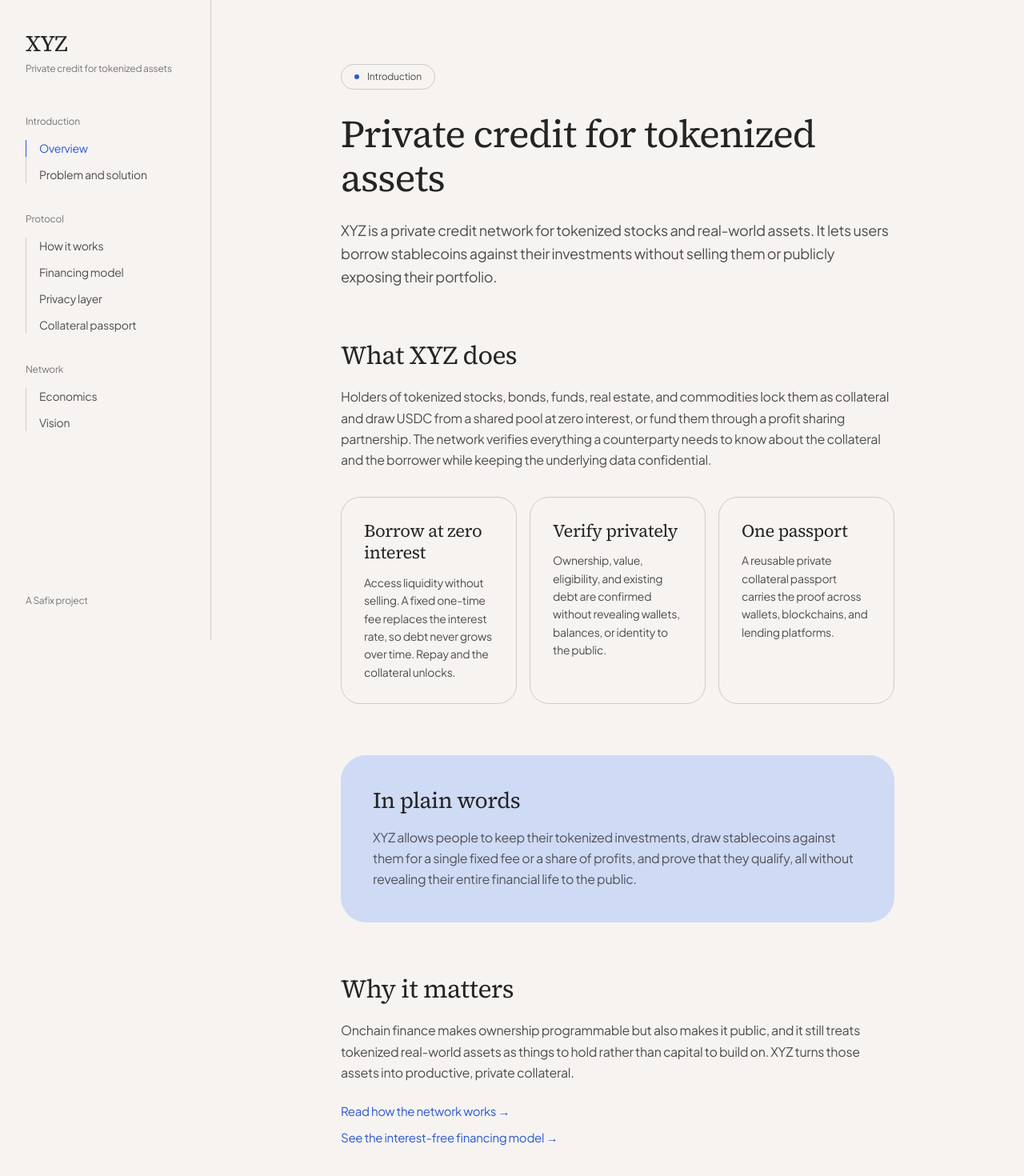
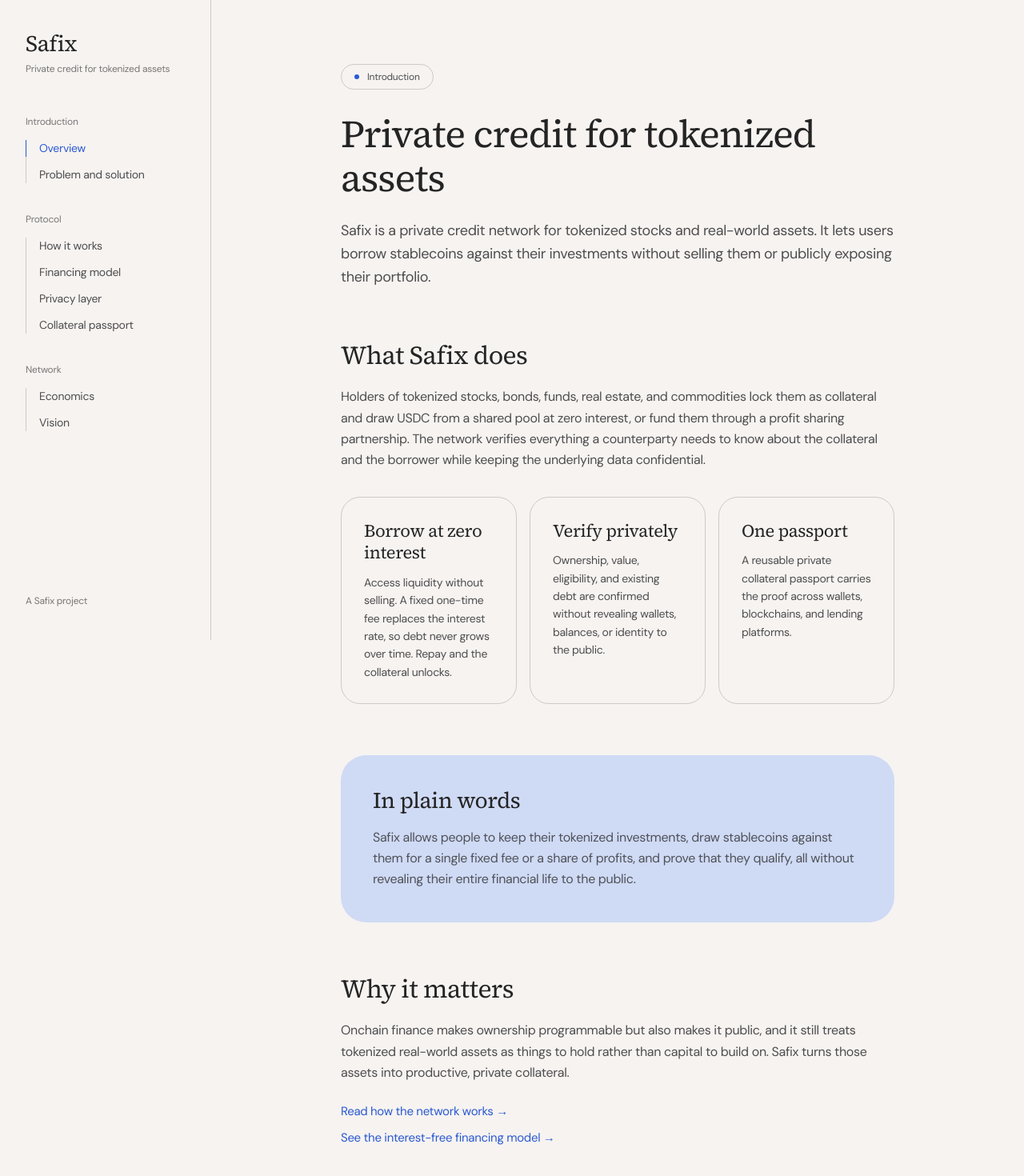
Before and after one commit to safixlabs/safix-docs, a Next.js app: page / in a window 1280 px wide. Shown: the top 1470 px of the page at 80% size. Built offline with nearby package versions, Linux system fonts and the light colour scheme.

Commit message:
feat: rebrand docs to Safix and switch body typeface to DM Sans
Project name is final: Safix, matching the live site. Wordmark,
metadata, page copy, diagram label, and favicon letter updated.
DM Sans replaces Plus Jakarta Sans to match the site's typography.

```diff
--- a/app/economics/page.tsx
+++ b/app/economics/page.tsx
@@ -15,7 +15,7 @@ export default function EconomicsPage() {
       />
 
       <H2>Revenue model</H2>
-      <P>XYZ charges for events, not for time. Revenue comes from:</P>
+      <P>Safix charges for events, not for time. Revenue comes from:</P>
       <RowList
         items={[
           "One-time loan origination fees",
--- a/app/financing/page.tsx
+++ b/app/financing/page.tsx
@@ -44,7 +44,7 @@ export default function FinancingPage() {
 
       <H2>Profit and loss sharing</H2>
       <P>
-        For financing tied to a business or a productive asset, XYZ replaces the creditor relationship
+        For financing tied to a business or a productive asset, Safix replaces the creditor relationship
         with an investment partnership. The financed party and the pool agree on a profit split before
         any capital moves.
       </P>
--- a/app/how-it-works/page.tsx
+++ b/app/how-it-works/page.tsx
@@ -45,7 +45,7 @@ export default function HowItWorksPage() {
 
       <H2>Liquidation</H2>
       <P>
-        If the collateral value falls below the required level, XYZ liquidates part of it to protect
+        If the collateral value falls below the required level, Safix liquidates part of it to protect
         the pool. The liquidated collateral flows to the stability pool at a discount and becomes part
         of liquidity provider returns. Partial liquidation restores the position to a healthy ratio
         without closing it.
--- a/app/layout.tsx
+++ b/app/layout.tsx
@@ -1,6 +1,6 @@
 import type { Metadata } from "next"
 import type { ReactNode } from "react"
-import { Plus_Jakarta_Sans, Source_Serif_4 } from "next/font/google"
+import { DM_Sans, Source_Serif_4 } from "next/font/google"
 import "./globals.css"
 import Sidebar from "@/components/Sidebar"
 import MobileNav from "@/components/MobileNav"
@@ -12,18 +12,18 @@ const serif = Source_Serif_4({
   variable: "--font-serif-src"
 })
 
-const sans = Plus_Jakarta_Sans({
+const sans = DM_Sans({
   subsets: ["latin"],
   variable: "--font-sans-src"
 })
 
 export const metadata: Metadata = {
   title: {
-    default: "XYZ documentation",
-    template: "%s · XYZ documentation"
+    default: "Safix documentation",
+    template: "%s · Safix documentation"
   },
   description:
-    "XYZ is a private credit network for tokenized stocks and real-world assets. Borrow stablecoins against your investments without selling them or exposing your portfolio."
+    "Safix is a private credit network for tokenized stocks and real-world assets. Borrow stablecoins against your investments without selling them or exposing your portfolio."
 }
 
 export default function RootLayout({ children }: { children: ReactNode }) {
@@ -37,7 +37,7 @@ export default function RootLayout({ children }: { children: ReactNode }) {
             {children}
             <PrevNext />
             <footer className="mt-16 flex items-baseline justify-between border-t border-ash pt-6 text-[12px] tracking-[-0.02em] text-smoke">
-              <span>XYZ</span>
+              <span>Safix</span>
               <span>A Safix project</span>
             </footer>
           </div>
--- a/app/page.tsx
+++ b/app/page.tsx
@@ -7,10 +7,10 @@ export default function OverviewPage() {
       <DocHeader
         tag="Introduction"
         title="Private credit for tokenized assets"
-        lead="XYZ is a private credit network for tokenized stocks and real-world assets. It lets users borrow stablecoins against their investments without selling them or publicly exposing their portfolio."
+        lead="Safix is a private credit network for tokenized stocks and real-world assets. It lets users borrow stablecoins against their investments without selling them or publicly exposing their portfolio."
       />
 
-      <H2>What XYZ does</H2>
+      <H2>What Safix does</H2>
       <P>
         Holders of tokenized stocks, bonds, funds, real estate, and commodities lock them as collateral
         and draw USDC from a shared pool at zero interest, or fund them through a profit sharing
@@ -33,7 +33,7 @@ export default function OverviewPage() {
       </CardGrid>
 
       <Highlight title="In plain words">
-        XYZ allows people to keep their tokenized investments, draw stablecoins against them for a
+        Safix allows people to keep their tokenized investments, draw stablecoins against them for a
         single fixed fee or a share of profits, and prove that they qualify, all without revealing
         their entire financial life to the public.
       </Highlight>
@@ -41,7 +41,7 @@ export default function OverviewPage() {
       <H2>Why it matters</H2>
       <P>
         Onchain finance makes ownership programmable but also makes it public, and it still treats
-        tokenized real-world assets as things to hold rather than capital to build on. XYZ turns those
+        tokenized real-world assets as things to hold rather than capital to build on. Safix turns those
         assets into productive, private collateral.
       </P>
       <div className="mt-6 flex flex-col gap-2.5">
--- a/app/privacy/page.tsx
+++ b/app/privacy/page.tsx
@@ -11,7 +11,7 @@ export default function PrivacyPage() {
       <DocHeader
         tag="Protocol"
         title="Privacy layer"
-        lead="XYZ verifies important financial facts without exposing the underlying data publicly."
+        lead="Safix verifies important financial facts without exposing the underlying data publicly."
       />
 
       <H2>What the network can confirm</H2>
--- a/app/problem/page.tsx
+++ b/app/problem/page.tsx
@@ -11,7 +11,7 @@ export default function ProblemPage() {
       <DocHeader
         tag="Introduction"
         title="The problem and the solution"
-        lead="Tokenized assets are public by default and financially idle. XYZ addresses both at once."
+        lead="Tokenized assets are public by default and financially idle. Safix addresses both at once."
       />
 
       <H2>The problem</H2>
@@ -28,7 +28,7 @@ export default function ProblemPage() {
 
       <H2>The solution</H2>
       <P>
-        XYZ allows users to lock tokenized stocks, bonds, funds, real estate, commodities, and other
+        Safix allows users to lock tokenized stocks, bonds, funds, real estate, commodities, and other
         RWAs as collateral to borrow stablecoins.
       </P>
       <P>
--- a/app/vision/page.tsx
+++ b/app/vision/page.tsx
@@ -11,13 +11,13 @@ export default function VisionPage() {
       <DocHeader
         tag="Network"
         title="Vision"
-        lead="XYZ aims to become the private credit and collateral layer for onchain finance."
+        lead="Safix aims to become the private credit and collateral layer for onchain finance."
       />
 
       <H2>Competitive advantage</H2>
       <P>
         Existing platforms usually focus on either RWA lending, institutional privacy, identity
-        verification, or asset tokenization. XYZ combines all four within one network and adds a
+        verification, or asset tokenization. Safix combines all four within one network and adds a
         financing model the others do not offer:
       </P>
       <PillRow
@@ -35,7 +35,7 @@ export default function VisionPage() {
         "Can this user safely and legally borrow against these assets?"
       </blockquote>
       <P>
-        Any wallet, lender, RWA platform, or financial application could use XYZ to answer it privately.
+        Any wallet, lender, RWA platform, or financial application could use Safix to answer it privately.
         Whoever answers that question for the whole ecosystem becomes the credit layer beneath it.
       </P>
     </article>
--- a/components/FlowDiagram.tsx
+++ b/components/FlowDiagram.tsx
@@ -56,7 +56,7 @@ export default function FlowDiagram() {
       <svg
         viewBox="0 0 720 330"
         role="img"
-        aria-label="Flow of funds and collateral in the XYZ network"
+        aria-label="Flow of funds and collateral in the Safix network"
         className="h-auto w-full"
       >
         <defs>
--- a/components/MobileNav.tsx
+++ b/components/MobileNav.tsx
@@ -11,7 +11,7 @@ export default function MobileNav() {
     <div className="sticky top-0 z-10 border-b border-ash bg-parchment md:hidden">
       <div className="flex items-baseline justify-between px-6 pt-5">
         <Link href="/" className="font-serif text-[22px] tracking-[-0.02em] text-off-black">
-          XYZ
+          Safix
         </Link>
         <span className="text-[11px] tracking-[-0.02em] text-smoke">Documentation</span>
       </div>
--- a/components/Sidebar.tsx
+++ b/components/Sidebar.tsx
@@ -11,7 +11,7 @@ export default function Sidebar() {
     <aside className="fixed inset-y-0 left-0 hidden w-[264px] flex-col justify-between overflow-y-auto border-r border-ash bg-parchment px-8 py-10 md:flex">
       <div>
         <Link href="/" className="block">
-          <span className="block font-serif text-[28px] leading-none tracking-[-0.02em] text-off-black">XYZ</span>
+          <span className="block font-serif text-[28px] leading-none tracking-[-0.02em] text-off-black">Safix</span>
           <span className="mt-2.5 block text-[12px] leading-snug tracking-[-0.02em] text-smoke">
             Private credit for tokenized assets
           </span>
```
Also changed, not shown: app/icon.svg, 1 other file (tests, documents, lock files or other folders).
